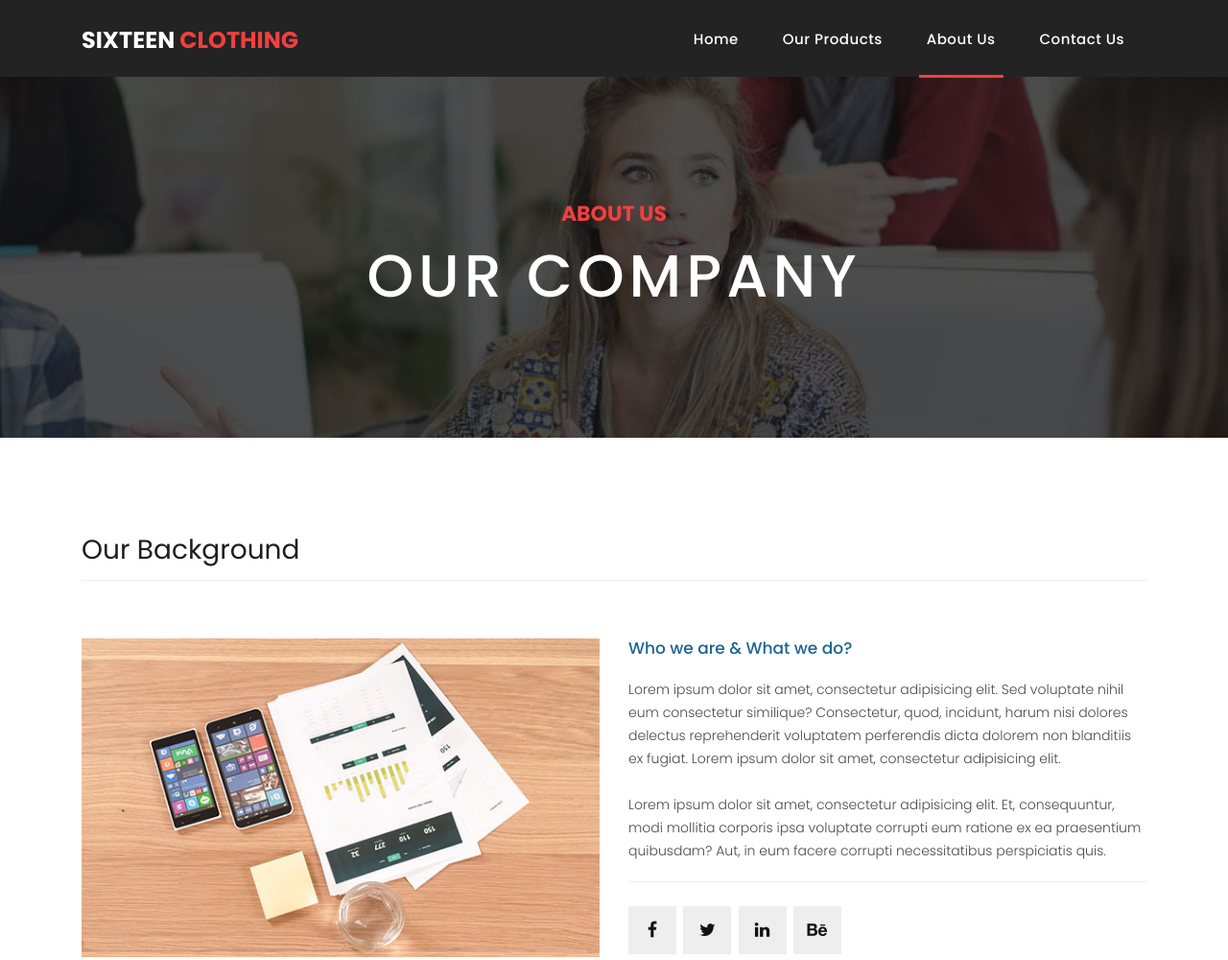
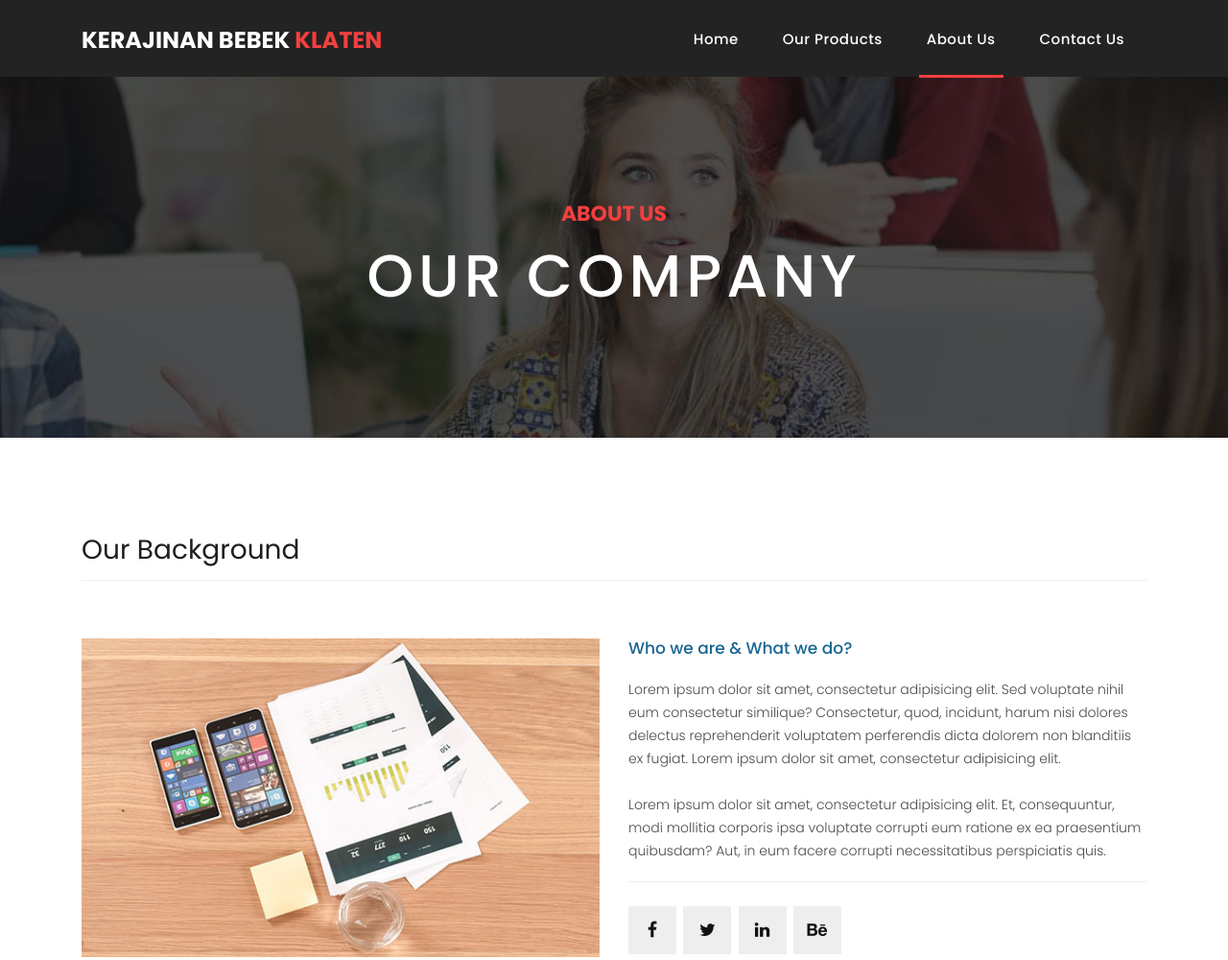
Before and after one commit to ilhamile/Kerajinan-Bebek, a plain HTML site: page about.html in a window 1280 px wide. Shown: the top 1000 px of the page at 96% size. Drawn offline with Linux system fonts and the light colour scheme.

Commit message:
Update about.html

```diff
--- a/about.html
+++ b/about.html
@@ -9,7 +9,7 @@
     <meta name="author" content="">
     <link href="https://fonts.googleapis.com/css?family=Poppins:100,200,300,400,500,600,700,800,900&display=swap" rel="stylesheet">
 
-    <title>Sixteen Clothing - About Page</title>
+    <title>Kerajinan Bebek Klaten</title>
 
     <!-- Bootstrap core CSS -->
     <link href="vendor/bootstrap/css/bootstrap.min.css" rel="stylesheet">
@@ -44,7 +44,7 @@ https://templatemo.com/tm-546-sixteen-clothing
     <header class="">
       <nav class="navbar navbar-expand-lg">
         <div class="container">
-          <a class="navbar-brand" href="index.html"><h2>Sixteen <em>Clothing</em></h2></a>
+          <a class="navbar-brand" href="index.html"><h2>Kerajinan Bebek <em>Klaten</em></h2></a>
           <button class="navbar-toggler" type="button" data-toggle="collapse" data-target="#navbarResponsive" aria-controls="navbarResponsive" aria-expanded="false" aria-label="Toggle navigation">
             <span class="navbar-toggler-icon"></span>
           </button>
```
